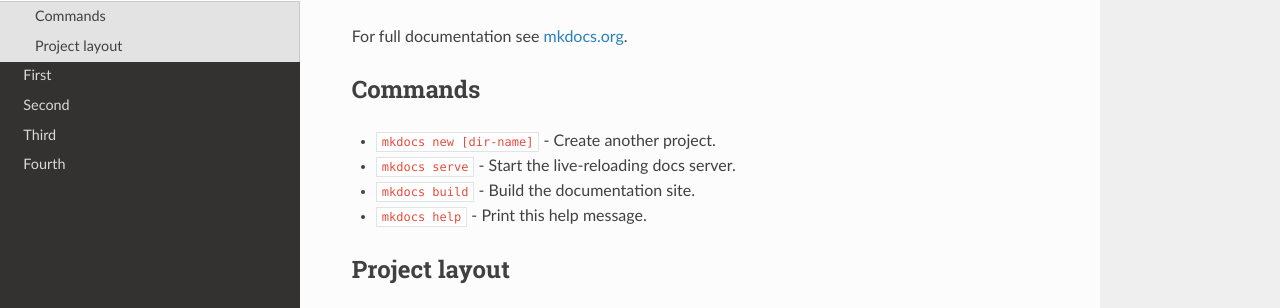
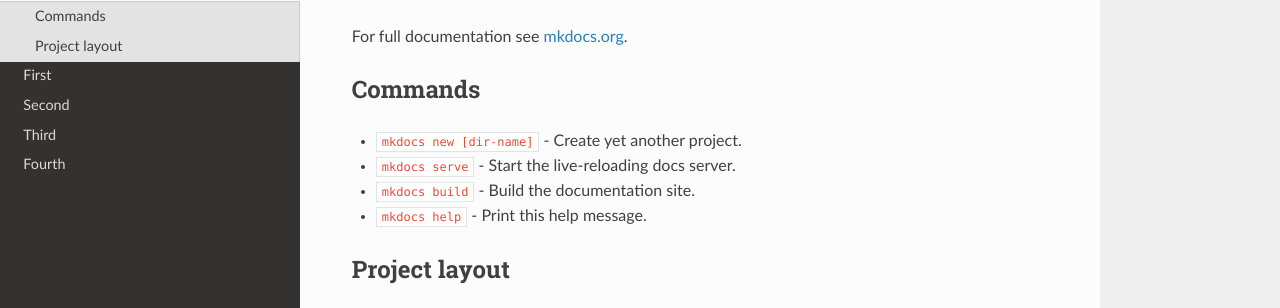
Before and after one commit to tombaker/mkdocstest, an MkDocs documentation site: the page built from docs/index.md, in a window 1280 px wide. Shown: the part 135-443 px from the top of the page. Built offline with MkDocs 1.6.1, drawn with Linux system fonts in a browser that asks for light colours; nearby versions of some CDN libraries; old or Windows-style settings are respelled for this version of MkDocs.

Commit message:
Improving clarity
More precise.

```diff
--- a/docs/index.md
+++ b/docs/index.md
@@ -4,7 +4,7 @@
 
 ## Commands
 
-* `mkdocs new [dir-name]` - Create another project.
+* `mkdocs new [dir-name]` - Create yet another project.
 * `mkdocs serve` - Start the live-reloading docs server.
 * `mkdocs build` - Build the documentation site.
 * `mkdocs help` - Print this help message.
```
